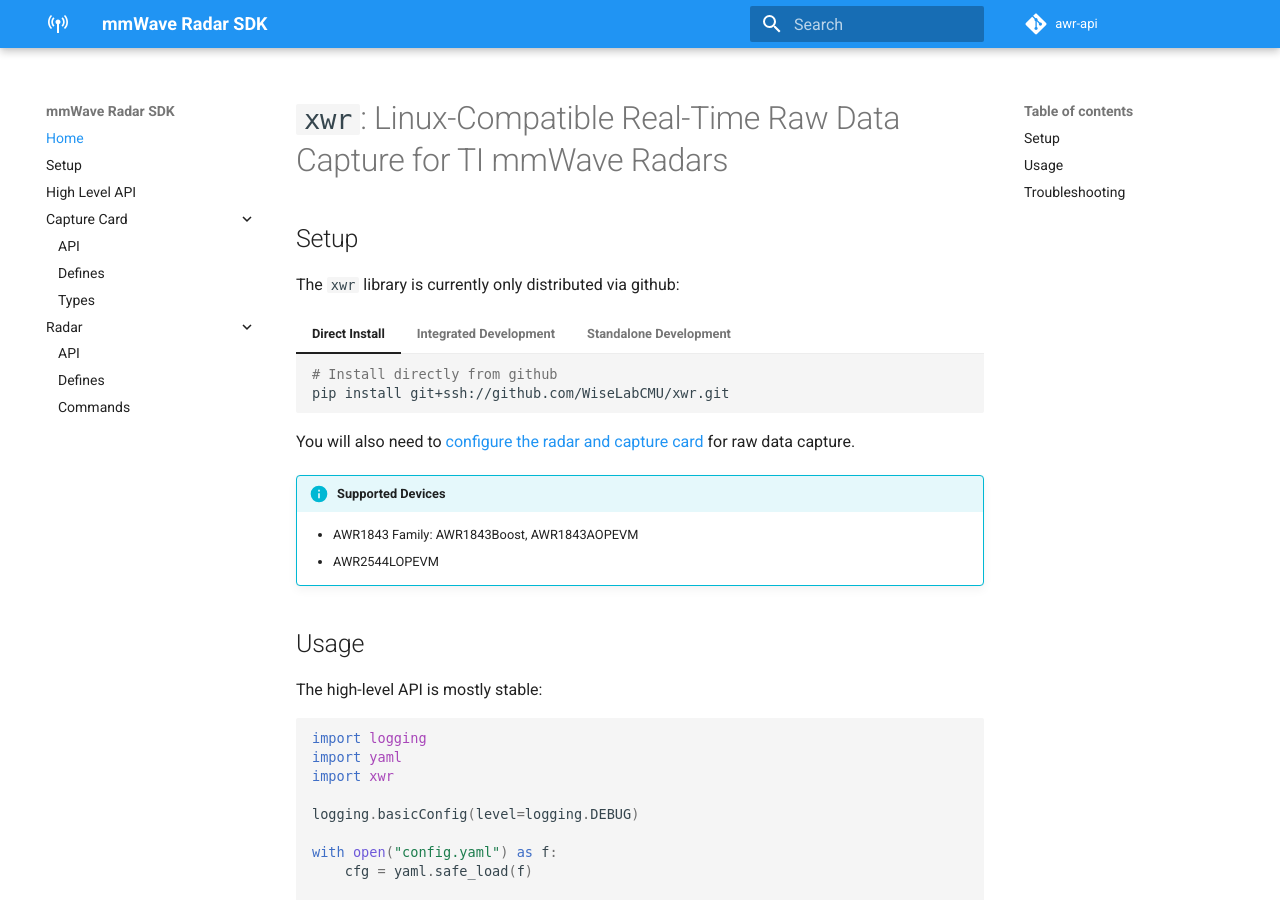
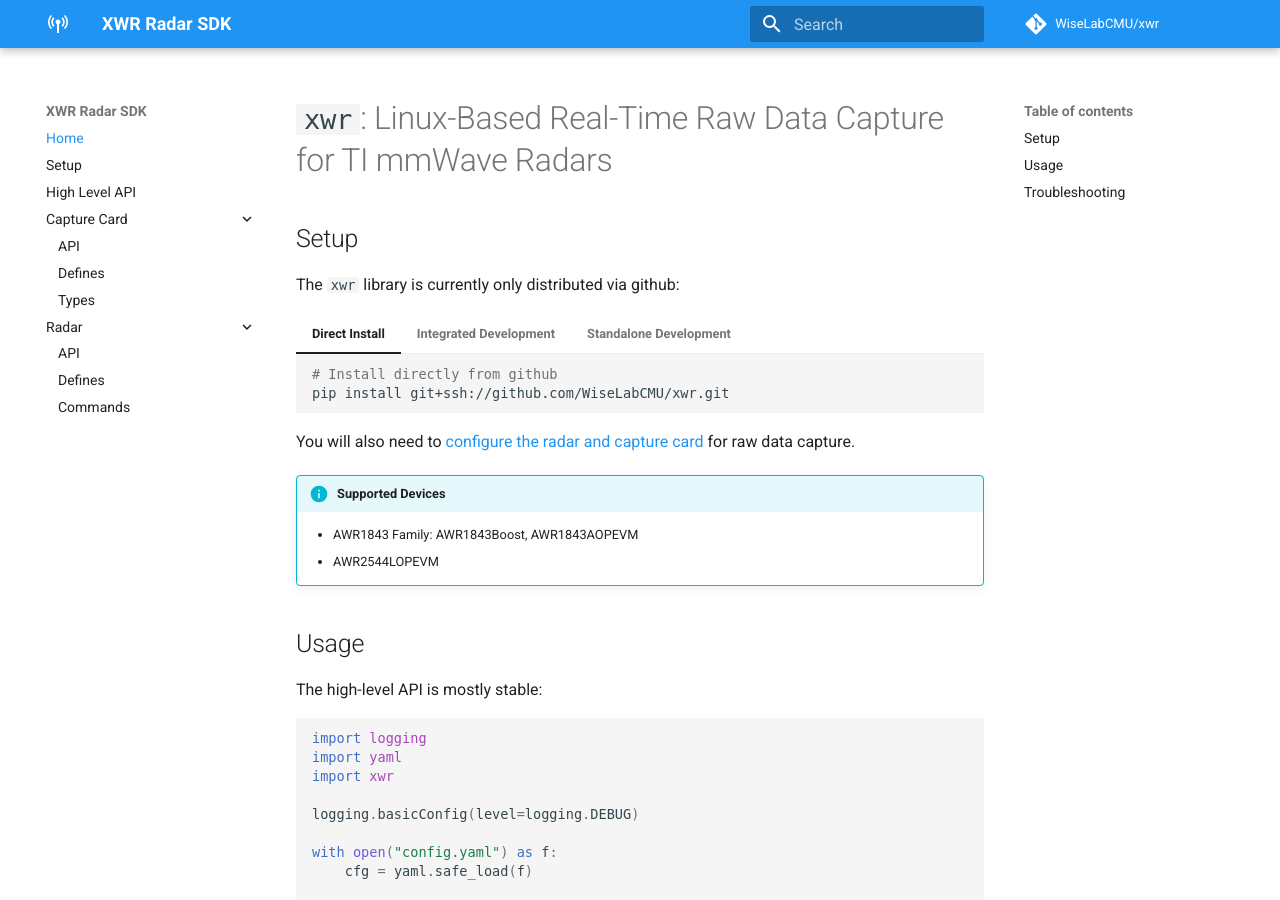
Before and after one commit to RadarML/xwr, an MkDocs documentation site: the page built from docs/index.md, in a window 1280 px wide and 900 px high. Built offline with MkDocs 1.6.1 and Material for MkDocs 9.7.7, drawn with Linux system fonts in a browser that asks for light colours; some web fonts are replaced; comment, search, counter and statistics services are not loaded.

```diff
--- a/docs/index.md
+++ b/docs/index.md
@@ -1,4 +1,4 @@
-# `xwr`: Linux-Compatible Real-Time Raw Data Capture for TI mmWave Radars
+# `xwr`: Linux-Based Real-Time Raw Data Capture for TI mmWave Radars
 
 ## Setup
 
--- a/mkdocs.yml
+++ b/mkdocs.yml
@@ -1,6 +1,6 @@
-site_name: mmWave Radar SDK
-repo_url: https://github.com/WiseLabCMU/awr-api
-repo_name: awr-api
+site_name: XWR Radar SDK
+repo_url: https://github.com/WiseLabCMU/xwr
+repo_name: WiseLabCMU/xwr
 nav:
   - Home: index.md
   - Setup: setup.md
```
Also changed, not shown: 3 other files.
